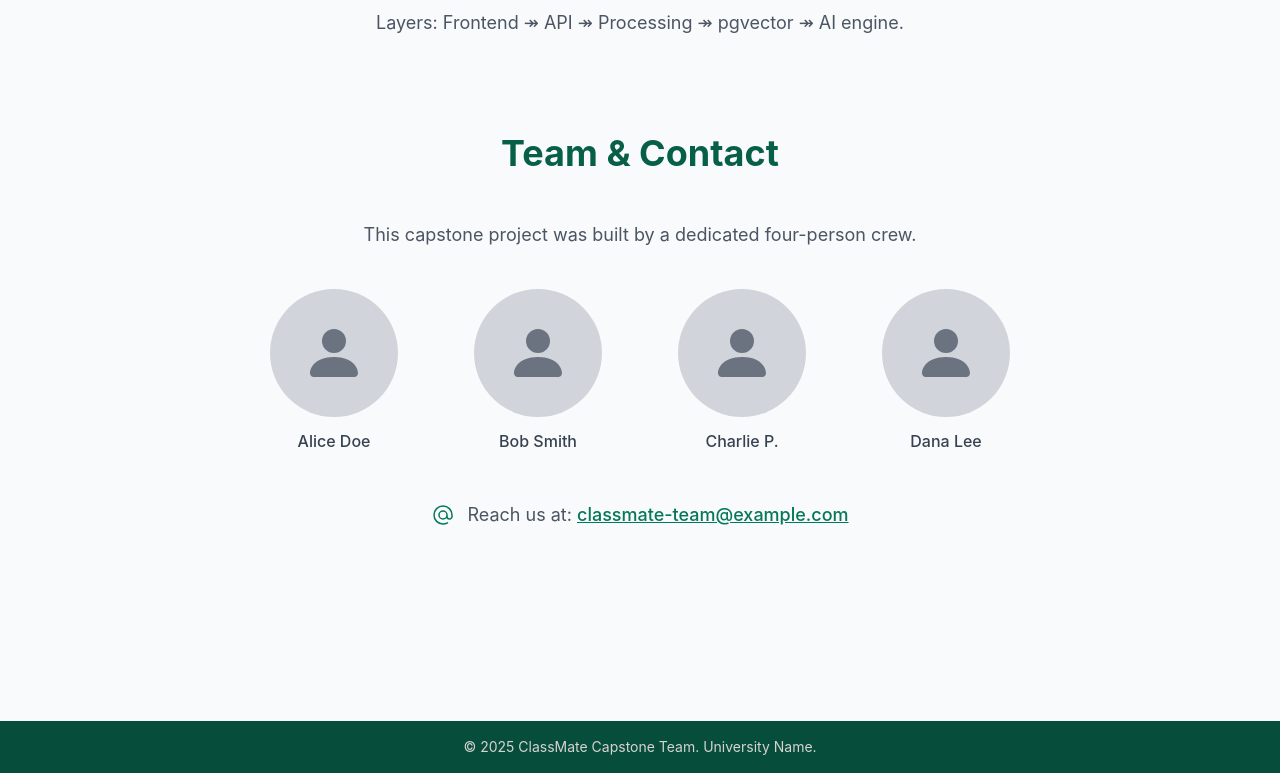
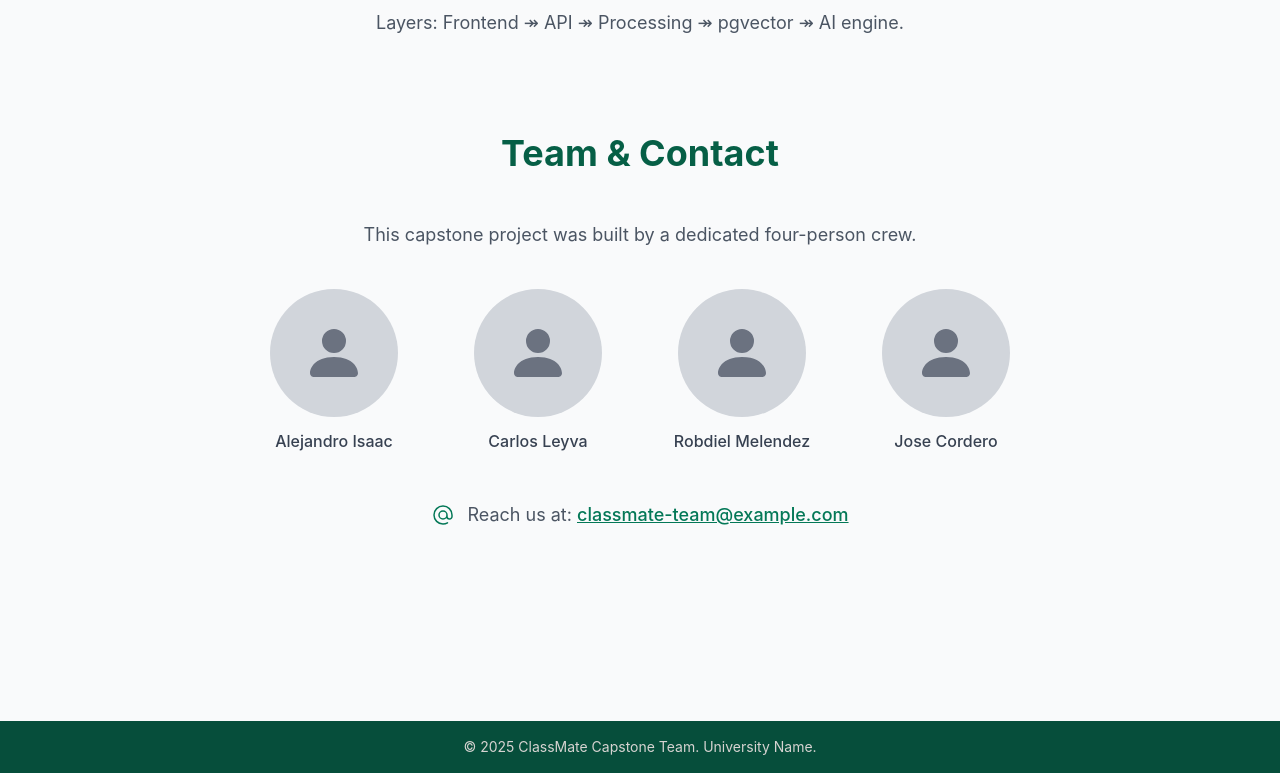
Before and after one commit to jacorderopr/classmate-website, a website: page public/index.html in a window 1280 px wide. Shown: the part 2927-3700 px from the top of the page. Drawn offline with nearby package versions, Linux system fonts and the light colour scheme; files that its build step writes are made by us from their sources.

Commit message:
Updated named

```diff
--- a/public/index.html
+++ b/public/index.html
@@ -241,7 +241,7 @@
                               <path d="M3 14s-1 0-1-1 1-4 6-4 6 3 6 4-1 1-1 1H3zm5-6a3 3 0 1 0 0-6 3 3 0 0 0 0 6z"/>
                             </svg>
                         </div>
-                        <span class="font-medium text-gray-700">Alice Doe</span>
+                        <span class="font-medium text-gray-700">Alejandro Isaac</span>
                     </div>
                      <!-- Member 2 -->
                      <div class="flex flex-col items-center">
@@ -250,7 +250,7 @@
                               <path d="M3 14s-1 0-1-1 1-4 6-4 6 3 6 4-1 1-1 1H3zm5-6a3 3 0 1 0 0-6 3 3 0 0 0 0 6z"/>
                             </svg>
                          </div>
-                         <span class="font-medium text-gray-700">Bob Smith</span>
+                         <span class="font-medium text-gray-700">Carlos Leyva</span>
                      </div>
                      <!-- Member 3 -->
                      <div class="flex flex-col items-center">
@@ -259,7 +259,7 @@
                               <path d="M3 14s-1 0-1-1 1-4 6-4 6 3 6 4-1 1-1 1H3zm5-6a3 3 0 1 0 0-6 3 3 0 0 0 0 6z"/>
                             </svg>
                          </div>
-                         <span class="font-medium text-gray-700">Charlie P.</span>
+                         <span class="font-medium text-gray-700">Robdiel Melendez</span>
                      </div>
                      <!-- Member 4 -->
                      <div class="flex flex-col items-center">
@@ -268,7 +268,7 @@
                                <path d="M3 14s-1 0-1-1 1-4 6-4 6 3 6 4-1 1-1 1H3zm5-6a3 3 0 1 0 0-6 3 3 0 0 0 0 6z"/>
                              </svg>
                          </div>
-                         <span class="font-medium text-gray-700">Dana Lee</span>
+                         <span class="font-medium text-gray-700">Jose Cordero</span>
                      </div>
                 </div>
                 <div class="flex justify-center items-center gap-3">
```
